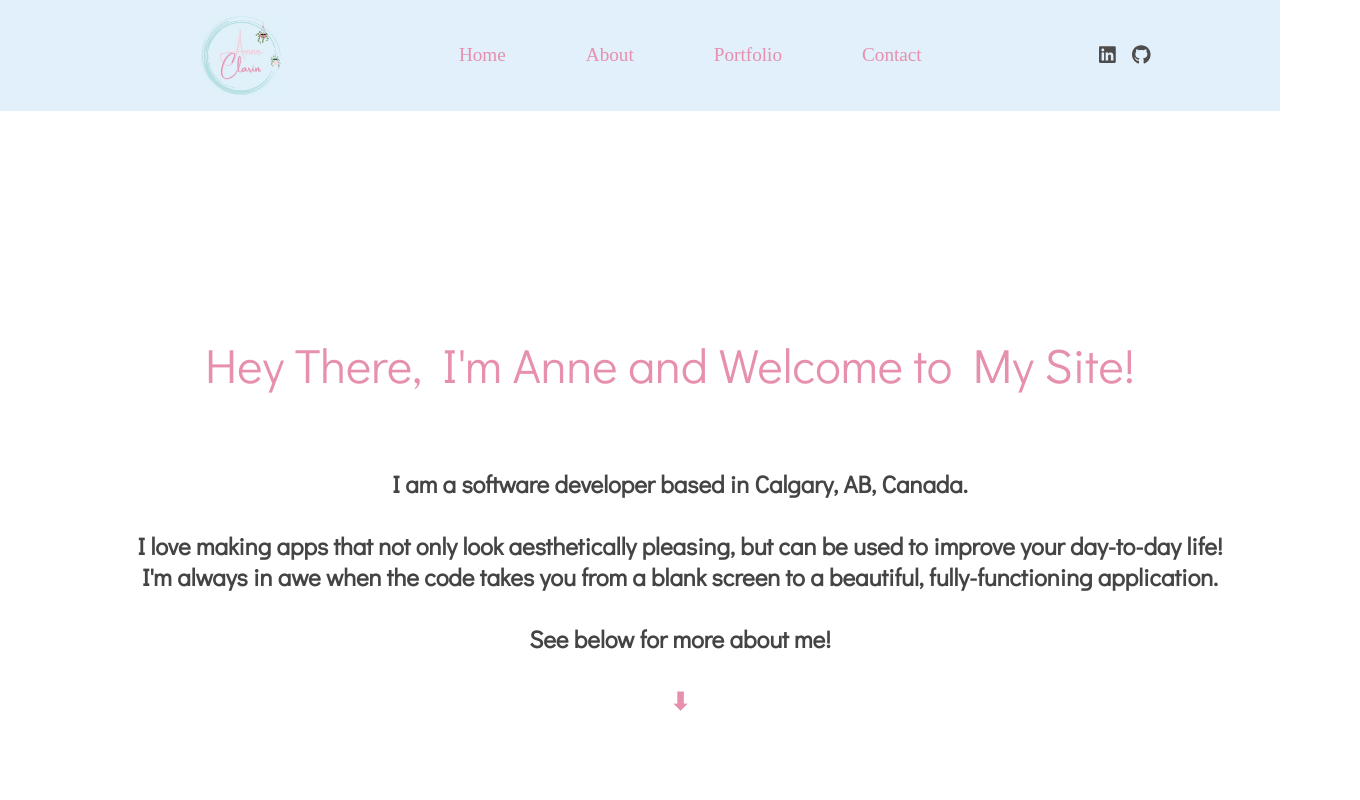
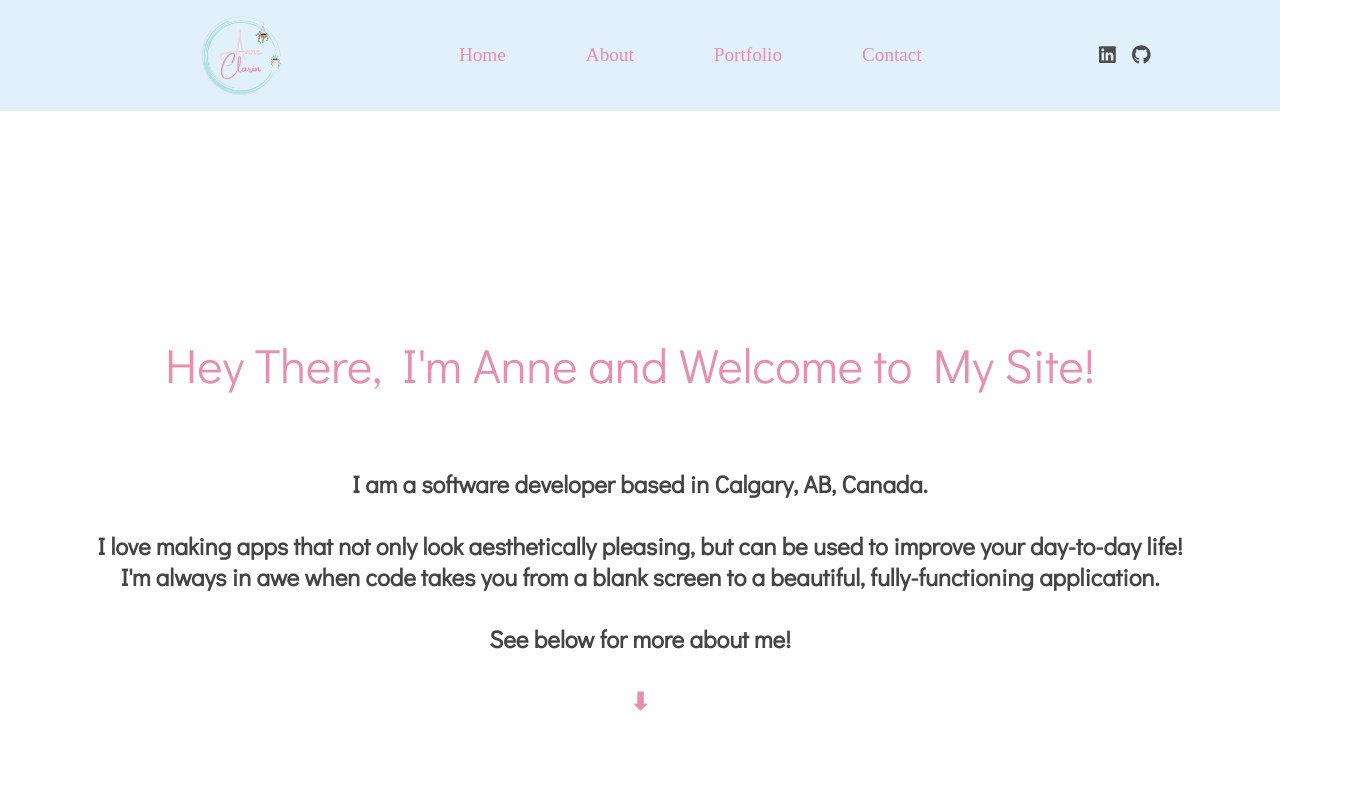
Before and after one commit to anneclarin/portfolio, a React (Create React App) app: page / in a window 1280 px wide. Shown: the top 800 px of the page, 1360 px wide, since content can reach past the window. Built offline with nearby package versions, Linux system fonts and the light colour scheme.

Commit message:
padding deletion

```diff
--- a/src/components/App/App.scss
+++ b/src/components/App/App.scss
@@ -9,7 +9,6 @@ input, textarea {
   width: 100%;
   opacity: 0;
   margin: 0 auto;
-  padding: 5vmin;
   z-index: 1;
   transform-style: preserve-3d;
   animation: fadeIn 1s forwards;
--- a/src/components/Home/Home.js
+++ b/src/components/Home/Home.js
@@ -10,7 +10,7 @@ export default function Home() {
         I am a software developer based in Calgary, AB, Canada. <br/> <br/>
         I love making apps that not only look aesthetically pleasing,
         but can be used to improve your day-to-day life!
-        I'm always in awe when the code takes you from a blank screen to a beautiful,
+        I'm always in awe when code takes you from a blank screen to a beautiful,
         fully-functioning application. <br/> <br/>
         See below for more about me! <br/> <br/>
         <Link activeClass='active' className='link' spy to='#About' smooth>
```
Also changed, not shown: src/components/Contact/Contact.scss (line endings or trailing spaces).
